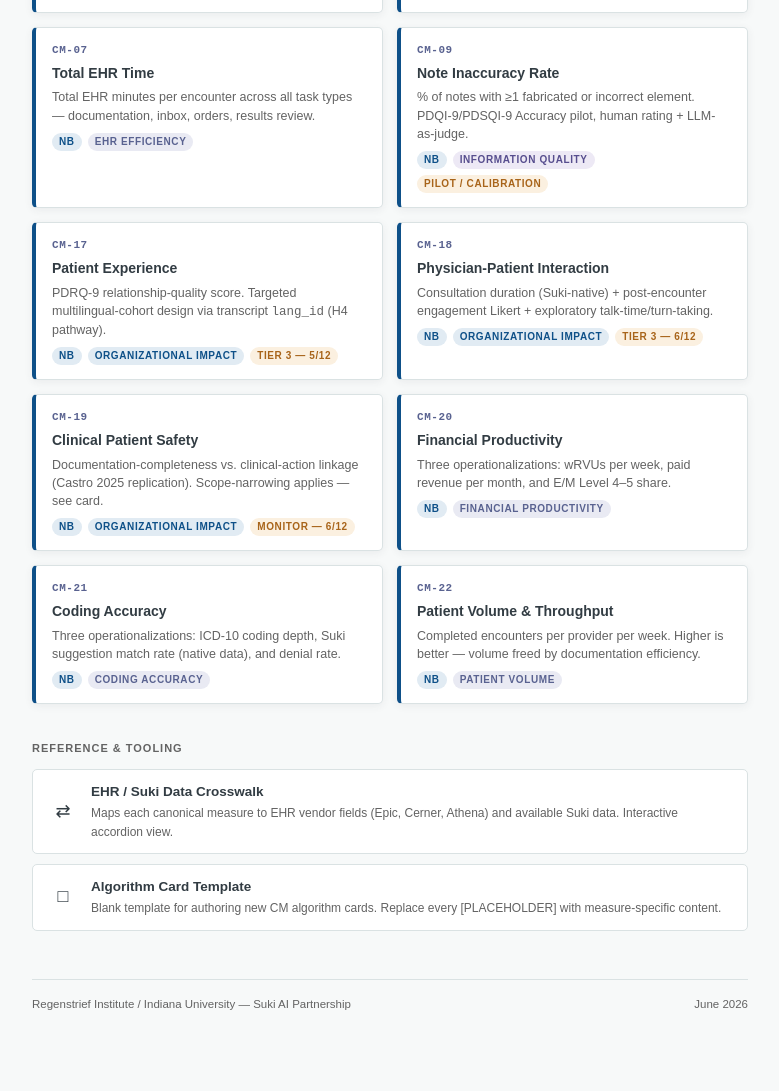
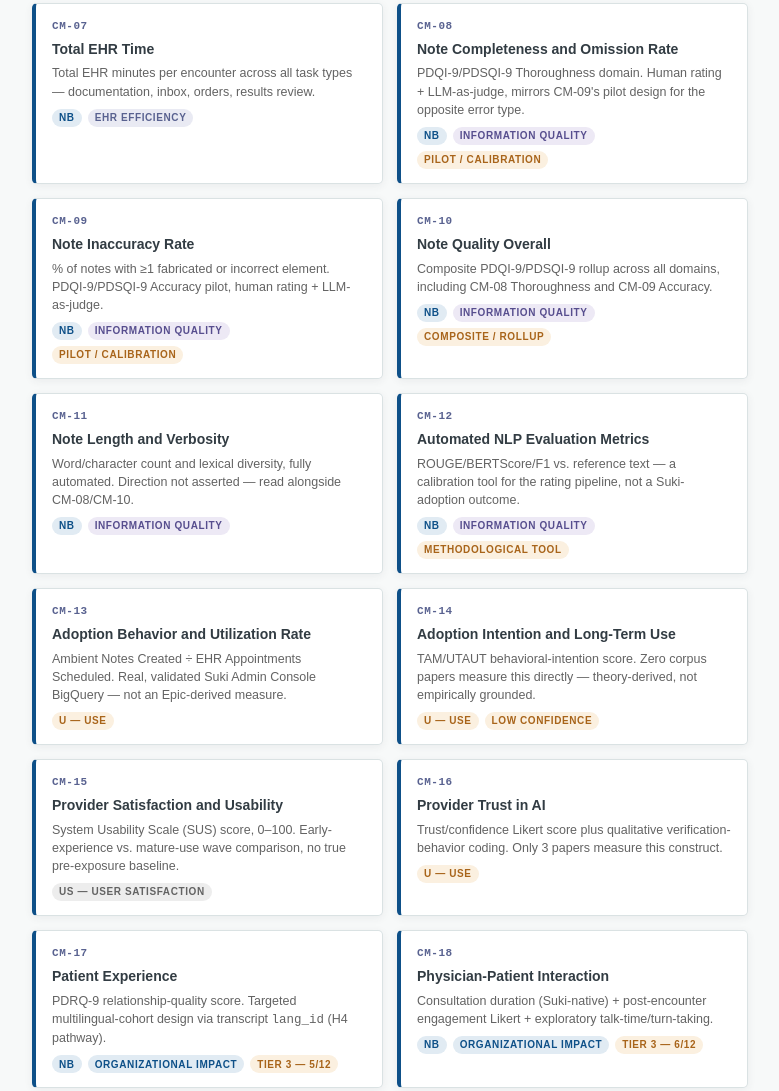
Before and after one commit to jamlung-ri/Suki-Hooks, a plain HTML site: page CM-Algorithm-Specs/index.html in a window 1280 px wide. Shown: the part 1021-2112 px from the top of the page, without its empty margins (250-1029 px from the left). Drawn offline with Linux system fonts and the light colour scheme; a web font is replaced by a local one.

Commit message:
Add GitHub Pages deployment workflow; update index with all 25 CM cards
Deploys CM-Algorithm-Specs/ to GitHub Pages via Actions on push. Index
page was stale (only listed 14 of 25 cards) - added CM-08, 10-16, 23-25.

```diff
--- a/CM-Algorithm-Specs/index.html
+++ b/CM-Algorithm-Specs/index.html
@@ -148,6 +148,8 @@
     .tag-us  { background: var(--soft); color: var(--muted); }
     .tag-oi  { background: var(--teal-light); color: var(--teal); }
     .tag-iq  { background: #ede9f5; color: #574e8e; }
+    .tag-u   { background: #fbf0e0; color: var(--amber); }
+    .tag-sq  { background: #fbe9ea; color: #a3272f; }
     .tag-warn { background: #fbf0e0; color: var(--amber); }
     .tag-tool { background: var(--soft); color: var(--muted); }
 
@@ -237,8 +239,8 @@
         Use this for review, sharing, or printing the full set.
       </div>
       <div class="card-meta">
-        <span class="tag tag-nb">NB &mdash; Net Benefits</span>
-        <span class="tag tag-eff">CM-01 &middot; CM-02 &middot; CM-03 &middot; CM-04 &middot; CM-05 &middot; CM-06 &middot; CM-07 &middot; CM-09 &middot; CM-17 &middot; CM-18 &middot; CM-19 &middot; CM-20 &middot; CM-21 &middot; CM-22</span>
+        <span class="tag tag-nb">All 25 Canonical Measures</span>
+        <span class="tag tag-eff">CM-01 through CM-25</span>
       </div>
     </a>
   </div>
@@ -318,6 +320,17 @@
       </div>
     </a>
 
+    <a href="CM-08-Note-Completeness.html" class="card">
+      <div class="card-code">CM-08</div>
+      <div class="card-title">Note Completeness and Omission Rate</div>
+      <div class="card-desc">PDQI-9/PDSQI-9 Thoroughness domain. Human rating + LLM-as-judge, mirrors CM-09's pilot design for the opposite error type.</div>
+      <div class="card-meta">
+        <span class="tag tag-nb">NB</span>
+        <span class="tag tag-iq">Information Quality</span>
+        <span class="tag tag-warn">Pilot / Calibration</span>
+      </div>
+    </a>
+
     <a href="CM-09-Note-Inaccuracy.html" class="card">
       <div class="card-code">CM-09</div>
       <div class="card-title">Note Inaccuracy Rate</div>
@@ -326,6 +339,75 @@
         <span class="tag tag-nb">NB</span>
         <span class="tag tag-iq">Information Quality</span>
         <span class="tag tag-warn">Pilot / Calibration</span>
+      </div>
+    </a>
+
+    <a href="CM-10-Note-Quality-Overall.html" class="card">
+      <div class="card-code">CM-10</div>
+      <div class="card-title">Note Quality Overall</div>
+      <div class="card-desc">Composite PDQI-9/PDSQI-9 rollup across all domains, including CM-08 Thoroughness and CM-09 Accuracy.</div>
+      <div class="card-meta">
+        <span class="tag tag-nb">NB</span>
+        <span class="tag tag-iq">Information Quality</span>
+        <span class="tag tag-warn">Composite / Rollup</span>
+      </div>
+    </a>
+
+    <a href="CM-11-Note-Length-Verbosity.html" class="card">
+      <div class="card-code">CM-11</div>
+      <div class="card-title">Note Length and Verbosity</div>
+      <div class="card-desc">Word/character count and lexical diversity, fully automated. Direction not asserted &mdash; read alongside CM-08/CM-10.</div>
+      <div class="card-meta">
+        <span class="tag tag-nb">NB</span>
+        <span class="tag tag-iq">Information Quality</span>
+      </div>
+    </a>
+
+    <a href="CM-12-Automated-NLP-Metrics.html" class="card">
+      <div class="card-code">CM-12</div>
+      <div class="card-title">Automated NLP Evaluation Metrics</div>
+      <div class="card-desc">ROUGE/BERTScore/F1 vs. reference text &mdash; a calibration tool for the rating pipeline, not a Suki-adoption outcome.</div>
+      <div class="card-meta">
+        <span class="tag tag-nb">NB</span>
+        <span class="tag tag-iq">Information Quality</span>
+        <span class="tag tag-warn">Methodological Tool</span>
+      </div>
+    </a>
+
+    <a href="CM-13-Adoption-Utilization.html" class="card">
+      <div class="card-code">CM-13</div>
+      <div class="card-title">Adoption Behavior and Utilization Rate</div>
+      <div class="card-desc">Ambient Notes Created &divide; EHR Appointments Scheduled. Real, validated Suki Admin Console BigQuery &mdash; not an Epic-derived measure.</div>
+      <div class="card-meta">
+        <span class="tag tag-u">U &mdash; Use</span>
+      </div>
+    </a>
+
+    <a href="CM-14-Adoption-Intention.html" class="card">
+      <div class="card-code">CM-14</div>
+      <div class="card-title">Adoption Intention and Long-Term Use</div>
+      <div class="card-desc">TAM/UTAUT behavioral-intention score. Zero corpus papers measure this directly &mdash; theory-derived, not empirically grounded.</div>
+      <div class="card-meta">
+        <span class="tag tag-u">U &mdash; Use</span>
+        <span class="tag tag-warn">Low Confidence</span>
+      </div>
+    </a>
+
+    <a href="CM-15-Provider-Satisfaction.html" class="card">
+      <div class="card-code">CM-15</div>
+      <div class="card-title">Provider Satisfaction and Usability</div>
+      <div class="card-desc">System Usability Scale (SUS) score, 0&ndash;100. Early-experience vs. mature-use wave comparison, no true pre-exposure baseline.</div>
+      <div class="card-meta">
+        <span class="tag tag-us">US &mdash; User Satisfaction</span>
+      </div>
+    </a>
+
+    <a href="CM-16-Provider-Trust.html" class="card">
+      <div class="card-code">CM-16</div>
+      <div class="card-title">Provider Trust in AI</div>
+      <div class="card-desc">Trust/confidence Likert score plus qualitative verification-behavior coding. Only 3 papers measure this construct.</div>
+      <div class="card-meta">
+        <span class="tag tag-u">U &mdash; Use</span>
       </div>
     </a>
 
@@ -392,6 +474,35 @@
       </div>
     </a>
 
+    <a href="CM-23-Implementation-Barriers.html" class="card">
+      <div class="card-code">CM-23</div>
+      <div class="card-title">Implementation Barriers and Workflow Fit</div>
+      <div class="card-desc">FIM/AIM/IAM composite score plus qualitative barrier-frequency coding. Retains a non-adopter cohort by design.</div>
+      <div class="card-meta">
+        <span class="tag tag-us">SerQ &mdash; Service Quality</span>
+      </div>
+    </a>
+
+    <a href="CM-24-Transcription-ASR-Accuracy.html" class="card">
+      <div class="card-code">CM-24</div>
+      <div class="card-title">Transcription and ASR Accuracy</div>
+      <div class="card-desc">Word Error Rate / diarization accuracy formula given, but no vendor (including Suki) currently publishes this data.</div>
+      <div class="card-meta">
+        <span class="tag tag-sq">SQ &mdash; System Quality</span>
+        <span class="tag tag-warn">No Data Available</span>
+      </div>
+    </a>
+
+    <a href="CM-25-Evaluation-Methodology.html" class="card">
+      <div class="card-code">CM-25</div>
+      <div class="card-title">Evaluation Methodology Quality</div>
+      <div class="card-desc">ICC/evidence-tiering for source-paper rigor. Meta-measure &mdash; flagged as a candidate for removal from the canonical set.</div>
+      <div class="card-meta">
+        <span class="tag tag-tool">Meta-Measure</span>
+        <span class="tag tag-warn">Candidate for Removal</span>
+      </div>
+    </a>
+
   </div>
 
   <!-- ── Reference tools ── -->
```
Also changed, not shown: 1 other file.
